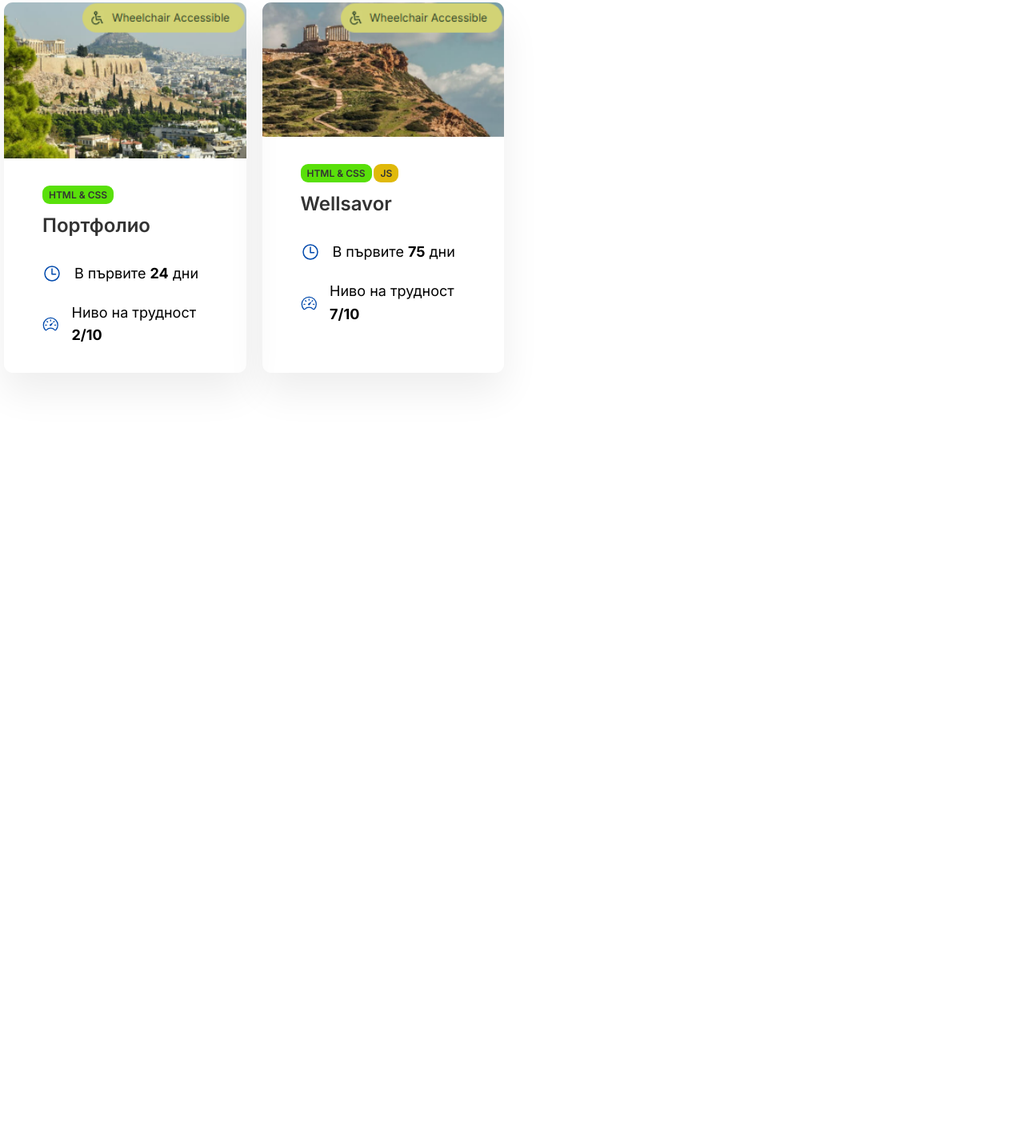
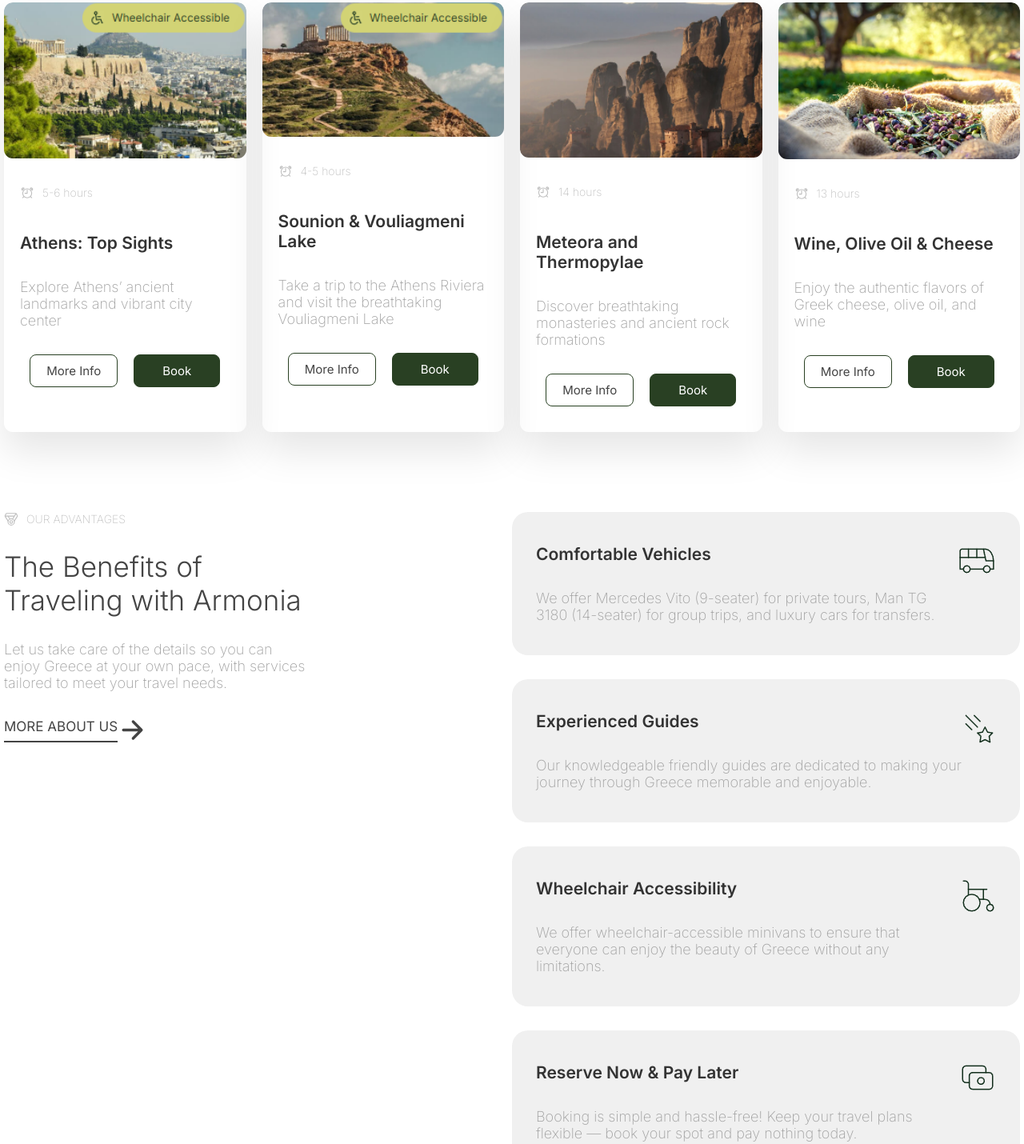
Before and after one commit to Petar-03/08-Armonia-Excursions-Project, a plain HTML site: page index.html in a window 1280 px wide. Shown: the part 3369-4799 px from the top of the page at 80% size. Before the commit the page ends 3935 px from the top, so only its background shows below. Drawn offline with nearby package versions, Linux system fonts and the light colour scheme.

Commit message:
implement section advantages

```diff
--- a/index.html
+++ b/index.html
@@ -344,29 +344,22 @@
               />
               <div class="project-content">
                 <div class="project-tags">
-                  <span class="tag">HTML & CSS</span>
+                  <div class="section-icon-flex">
+                    <ion-icon
+                      class="section-icon"
+                      name="alarm-outline"
+                    ></ion-icon>
+                    <span class="subheading">5-6 hours</span>
+                  </div>
                 </div>
-                <p class="project-heading">Портфолио</p>
-                <ul class="project-data">
-                  <li class="project-detail">
-                    <ion-icon
-                      class="project-icon"
-                      name="time-outline"
-                    ></ion-icon>
-                    <span class="project-detail-data"
-                      >В първите <strong>24</strong> дни</span
-                    >
-                  </li>
-                  <li class="project-detail">
-                    <ion-icon
-                      class="project-icon"
-                      name="speedometer-outline"
-                    ></ion-icon>
-                    <span class="project-detail-data"
-                      >Ниво на трудност <strong>2/10</strong></span
-                    >
-                  </li>
-                </ul>
+                <p class="project-heading">Athens: Top Sights</p>
+                <p class="section-text">
+                  Explore Athens’ ancient landmarks and vibrant city center
+                </p>
+                <div class="destination-buttons">
+                  <a class="more-info" href="#">More Info</a>
+                  <a class="book" href="#">Book</a>
+                </div>
               </div>
             </div>
             <div class="project">
@@ -377,30 +370,172 @@
               />
               <div class="project-content">
                 <div class="project-tags">
-                  <span class="tag">HTML & CSS</span>
-                  <span class="tag-js">JS</span>
+                  <div class="section-icon-flex">
+                    <ion-icon
+                      class="section-icon"
+                      name="alarm-outline"
+                    ></ion-icon>
+                    <span class="subheading">4-5 hours</span>
+                  </div>
                 </div>
-                <p class="project-heading">Wellsavor</p>
-                <ul class="project-data">
-                  <li class="project-detail">
+                <p class="project-heading">Sounion & Vouliagmeni Lake</p>
+                <p class="section-text">
+                  Take a trip to the Athens Riviera and visit the breathtaking
+                  Vouliagmeni Lake
+                </p>
+                <div class="destination-buttons">
+                  <a class="more-info" href="#">More Info</a>
+                  <a class="book" href="#">Book</a>
+                </div>
+              </div>
+            </div>
+            <div class="project">
+              <img
+                class="project-image"
+                src="img/destination-pic-3.png"
+                alt="location-3"
+              />
+              <div class="project-content">
+                <div class="project-tags">
+                  <div class="section-icon-flex">
                     <ion-icon
-                      class="project-icon"
-                      name="time-outline"
+                      class="section-icon"
+                      name="alarm-outline"
                     ></ion-icon>
-                    <span class="project-detail-data"
-                      >В първите <strong>75</strong> дни</span
-                    >
-                  </li>
-                  <li class="project-detail">
+                    <span class="subheading">14 hours</span>
+                  </div>
+                </div>
+                <p class="project-heading">Meteora and Thermopylae</p>
+                <p class="section-text">
+                  Discover breathtaking monasteries and ancient rock formations
+                </p>
+                <div class="destination-buttons">
+                  <a class="more-info" href="#">More Info</a>
+                  <a class="book" href="#">Book</a>
+                </div>
+              </div>
+            </div>
+            <div class="project">
+              <img
+                class="project-image"
+                src="img/destination-pic-4.png"
+                alt="location-4"
+              />
+              <div class="project-content">
+                <div class="project-tags">
+                  <div class="section-icon-flex">
                     <ion-icon
-                      class="project-icon"
-                      name="speedometer-outline"
+                      class="section-icon"
+                      name="alarm-outline"
                     ></ion-icon>
-                    <span class="project-detail-data"
-                      >Ниво на трудност <strong>7/10</strong></span
-                    >
-                  </li>
-                </ul>
+                    <span class="subheading">13 hours</span>
+                  </div>
+                </div>
+                <p class="project-heading">Wine, Olive Oil & Cheese</p>
+                <p class="section-text">
+                  Enjoy the authentic flavors of Greek cheese, olive oil, and
+                  wine
+                </p>
+                <div class="destination-buttons">
+                  <a class="more-info" href="#">More Info</a>
+                  <a class="book" href="#">Book</a>
+                </div>
+              </div>
+            </div>
+          </div>
+        </div>
+      </section>
+
+      <!--SECTION ADVANTAGES-->
+      <section class="section-advantages">
+        <div class="container">
+          <div class="grid-two-cols">
+            <div class="section-advantages-left">
+              <div class="section-icon-flex">
+                <ion-icon class="section-icon" name="medal-outline"></ion-icon>
+                <span class="subheading">OUR ADVANTAGES</span>
+              </div>
+              <h3 class="section-heading">
+                The Benefits of Traveling with Armonia
+              </h3>
+              <p class="section-text">
+                Let us take care of the details so you can enjoy Greece at your
+                own pace, with services tailored to meet your travel needs.
+              </p>
+              <div class="link-box">
+                <a href="#" class="main-link color-link">MORE ABOUT US</a>
+                <ion-icon
+                  class="main-link-icon color-icon"
+                  name="arrow-forward-outline"
+                ></ion-icon>
+              </div>
+            </div>
+            <div class="advantages">
+              <div class="advantage-block">
+                <div class="advantage-block-text">
+                  <p class="project-heading">Comfortable Vehicles</p>
+                  <p class="section-text">
+                    We offer Mercedes Vito (9-seater) for private tours, Man TG
+                    3180 (14-seater) for group trips, and luxury cars for
+                    transfers.
+                  </p>
+                </div>
+                <div class="advantage-block-image">
+                  <img
+                    class="advantage-icon"
+                    src="img/advantage-icon-1.png"
+                    alt="bus-icon"
+                  />
+                </div>
+              </div>
+              <div class="advantage-block">
+                <div class="advantage-block-text">
+                  <p class="project-heading">Experienced Guides</p>
+                  <p class="section-text">
+                    Our knowledgeable friendly guides are dedicated to making
+                    your journey through Greece memorable and enjoyable.
+                  </p>
+                </div>
+                <div class="advantage-block-image">
+                  <img
+                    class="advantage-icon"
+                    src="img/advantage-icon-2.png"
+                    alt="stars-icon"
+                  />
+                </div>
+              </div>
+              <div class="advantage-block">
+                <div class="advantage-block-text">
+                  <p class="project-heading">Wheelchair Accessibility</p>
+                  <p class="section-text">
+                    We offer wheelchair-accessible minivans to ensure that
+                    everyone can enjoy the beauty of Greece without any
+                    limitations.
+                  </p>
+                </div>
+                <div class="advantage-block-image">
+                  <img
+                    class="advantage-icon"
+                    src="img/advantage-icon-3.png"
+                    alt="wheelchair-icon"
+                  />
+                </div>
+              </div>
+              <div class="advantage-block">
+                <div class="advantage-block-text">
+                  <p class="project-heading">Reserve Now & Pay Later</p>
+                  <p class="section-text">
+                    Booking is simple and hassle-free! Keep your travel plans
+                    flexible — book your spot and pay nothing today.
+                  </p>
+                </div>
+                <div class="advantage-block-image">
+                  <img
+                    class="advantage-icon"
+                    src="img/advantage-icon-4.png"
+                    alt="card-icon"
+                  />
+                </div>
               </div>
             </div>
           </div>
--- a/style.css
+++ b/style.css
@@ -22,6 +22,11 @@ body {
   background-color: #f0f0f0;
   border-radius: 20px;
   padding: 10rem 25rem 10rem 25rem;
+}
+
+.grid-two-cols {
+  display: grid;
+  grid-template-columns: 1fr 1fr;
 }
 
 .grid-three-cols {
@@ -442,7 +447,7 @@ body {
 
 /*PROBA*/
 .project {
-  box-shadow: 0 2.4rem 4.8rem rgba(0, 0, 0, 0.07);
+  box-shadow: 0 2.4rem 4.8rem rgba(0, 0, 0, 0.1);
   border-radius: 11px;
   overflow: hidden;
   transition: all 0.3s;
@@ -453,65 +458,84 @@ body {
 }
 
 .project-content {
-  padding: 3.2rem 4.8rem;
+  padding: 3.2rem 2rem;
 }
 
 .project-image {
   width: 100%;
+  border-radius: 11px;
 }
 
 .project-tags {
   margin-bottom: 1.2rem;
 }
 
-.tag {
-  display: inline-block;
-  padding: 0.4rem 0.8rem;
-  font-size: 1.2rem;
-  text-transform: uppercase;
-  background-color: #59e00a;
-  font-weight: 600;
-  color: #333;
-  border-radius: 9px;
-}
-
-.tag-js {
-  display: inline-block;
-  padding: 0.4rem 0.8rem;
-  font-size: 1.2rem;
-  background-color: #e0b90a;
-  font-weight: 600;
-  color: #333;
-  border-radius: 9px;
-}
-
 .project-heading {
-  font-size: 2.4rem;
+  font-size: 2.1rem;
   color: #333;
   font-weight: 600;
   margin-bottom: 3.2rem;
 }
 
-.project-data {
-  list-style: none;
+.destination-buttons {
+  margin-top: 3.2rem;
   display: flex;
-  flex-direction: column;
+  justify-content: center;
   gap: 2rem;
 }
 
-.project-detail {
-  font-size: 1.8rem;
-  display: flex;
-  align-items: center;
-  gap: 1.6rem;
+.more-info:link,
+.more-info:visited {
+  text-decoration: none;
+  font-size: 1.5rem;
+  color: #444;
+  padding: 1rem 2rem;
+  border: 1px solid #294023;
+  border-radius: 8px;
 }
 
-.project-detail-data {
-  line-height: 1.6;
+.more-info:hover,
+.more-info:active {
+  background-color: #d2d375;
+  border: 1px solid #d2d375;
 }
 
-.project-icon {
-  color: #004aad;
-  height: 2.4rem;
-  width: 2.4rem;
+.book:link,
+.book:visited {
+  text-decoration: none;
+  font-size: 1.5rem;
+  color: #fff;
+  background-color: #294023;
+  padding: 1rem 3.5rem;
+  border: 1px solid #294023;
+  border-radius: 8px;
 }
+
+.book:hover,
+.book:active {
+  background-color: #d2d375;
+  color: #444;
+  border: 1px solid #d2d375;
+}
+
+/*SECTION ADVANTAGES*/
+.section-advantages {
+  padding-bottom: 10rem;
+}
+
+.section-advantages-left {
+  padding-right: 25rem;
+}
+
+.advantages {
+  display: flex;
+  flex-direction: column;
+  gap: 3rem;
+}
+
+.advantage-block {
+  background-color: #f0f0f0;
+  display: flex;
+  padding: 4rem 3rem;
+  border-radius: 20px;
+}
```
Also changed, not shown: img/advantage-icon-1.png (added), img/advantage-icon-2.png (added), img/advantage-icon-3.png (added), img/advantage-icon-4.png (added).
